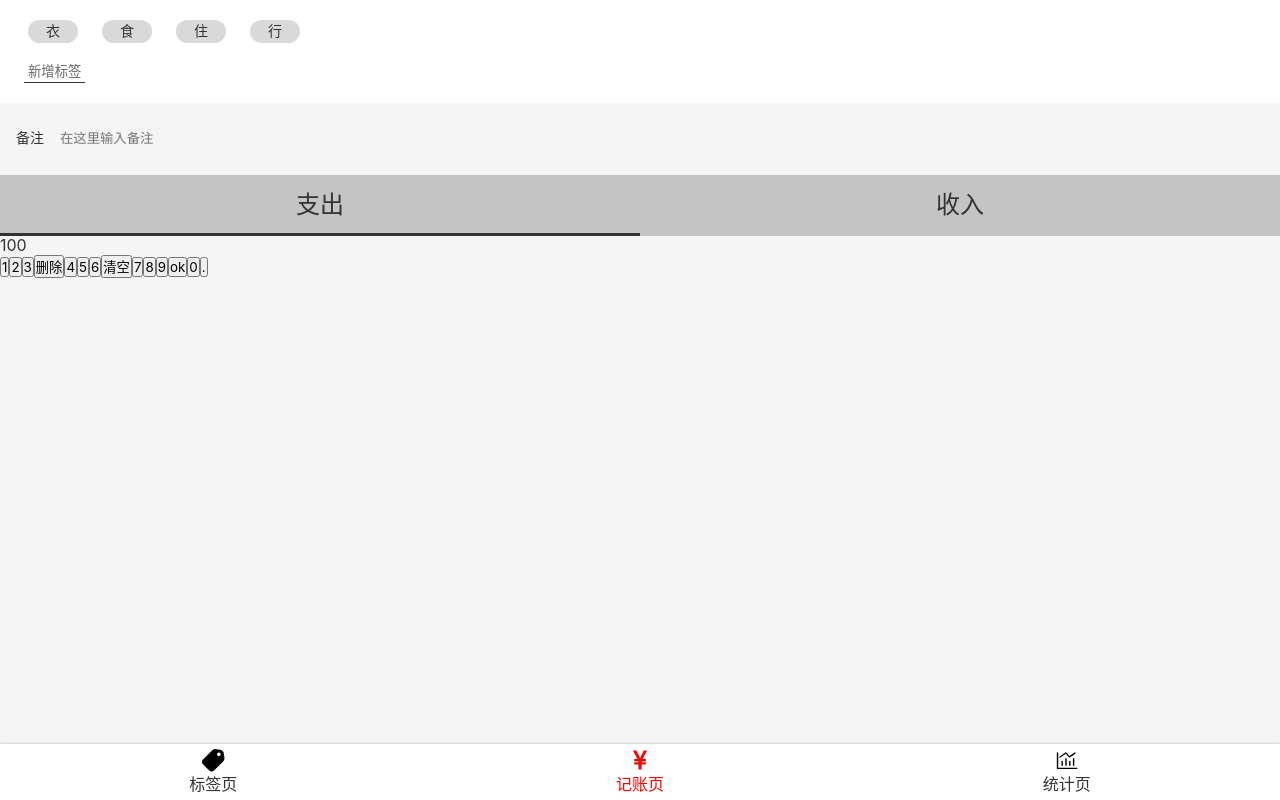
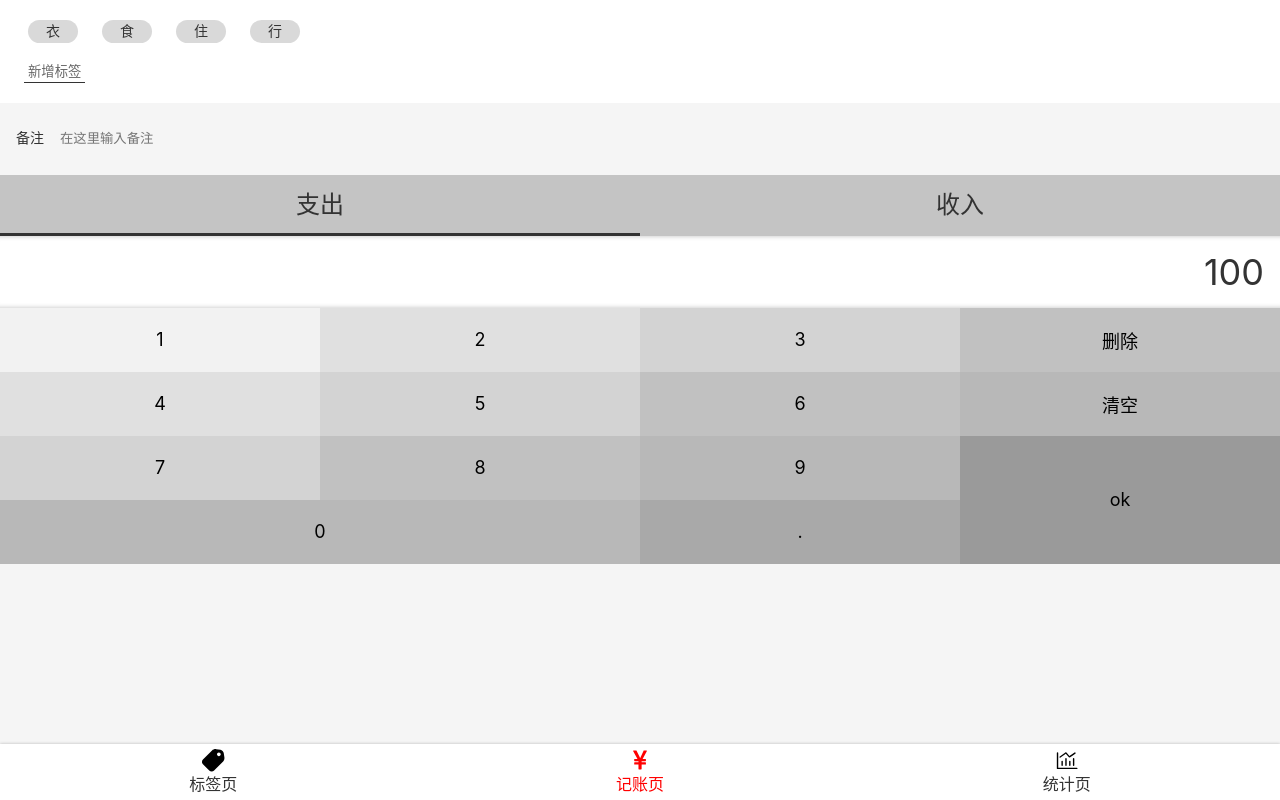
Before and after one commit to Kidnapped33/react-money-code, a React app: page /#/money in a window 1280 px wide. Built offline with nearby package versions, Linux system fonts and the light colour scheme.

Commit message:
完成 Money 的 数字按键 样式

```diff
--- a/src/index.scss
+++ b/src/index.scss
@@ -42,6 +42,12 @@ button {
   outline: none;
 }
 
+.clearfix::after {
+  content: '';
+  clear: both;
+  display: block;
+}
+
 .icon {
   width: 1em;
   height: 1em;
--- a/src/view/Money.tsx
+++ b/src/view/Money.tsx
@@ -64,7 +64,54 @@ const CategorySection = styled.section`
       }
     }
 `;
-const NumberPadSection = styled.section``;
+const NumberPadSection = styled.section`
+  display: flex;
+  flex-direction: column;
+    > .output {
+    background-color: white;
+    font-size: 36px;
+    line-height: 72px;
+    text-align: right;
+    padding: 0 16px;
+    box-shadow: inset 0 -5px 5px -5px rgba(0,0,0,0.25),
+                inset  0 5px 5px -5px rgba(0,0,0,0.25);
+    }
+    > .pad {
+      > button{font-size: 18px;float: left;width: 25%;height: 64px;border: none;
+        &.ok{height: 128px;float: right;}
+        &.zero{width: 50%;}
+        &:nth-child(1){
+        background-color: #F2F2F2;
+        }
+         &:nth-child(2),
+         &:nth-child(5){
+        background-color: #E0E0E0;
+        }
+         &:nth-child(3),
+         &:nth-child(6),
+         &:nth-child(9){
+        background-color: #D3D3D3;
+        }
+        &:nth-child(4),
+         &:nth-child(7),
+         &:nth-child(10){
+        background-color: #C1C1C1;
+        }
+         &:nth-child(8),
+         &:nth-child(11),
+         &:nth-child(13){
+        background-color: #B8B8B8;
+        }
+         &:nth-child(12){
+        background-color: #9A9A9A;
+        }
+         &:nth-child(14){
+        background-color: #A9A9A9;
+        }
+
+      }
+    }
+`;
 
 
 function Money() {
@@ -92,8 +139,8 @@ function Money() {
                 </ul>
             </CategorySection>
             <NumberPadSection>
-                <div>100</div>
-                <div>
+                <div className="output">100</div>
+                <div className="pad clearfix">
                     <button>1</button>
                     <button>2</button>
                     <button>3</button>
@@ -105,8 +152,8 @@ function Money() {
                     <button>7</button>
                     <button>8</button>
                     <button>9</button>
-                    <button>ok</button>
-                    <button>0</button>
+                    <button className={'ok'}>ok</button>
+                    <button className={'zero'}>0</button>
                     <button>.</button>
                 </div>
             </NumberPadSection>
```
Also changed, not shown: 1 other file (tests, documents, lock files or other folders).
